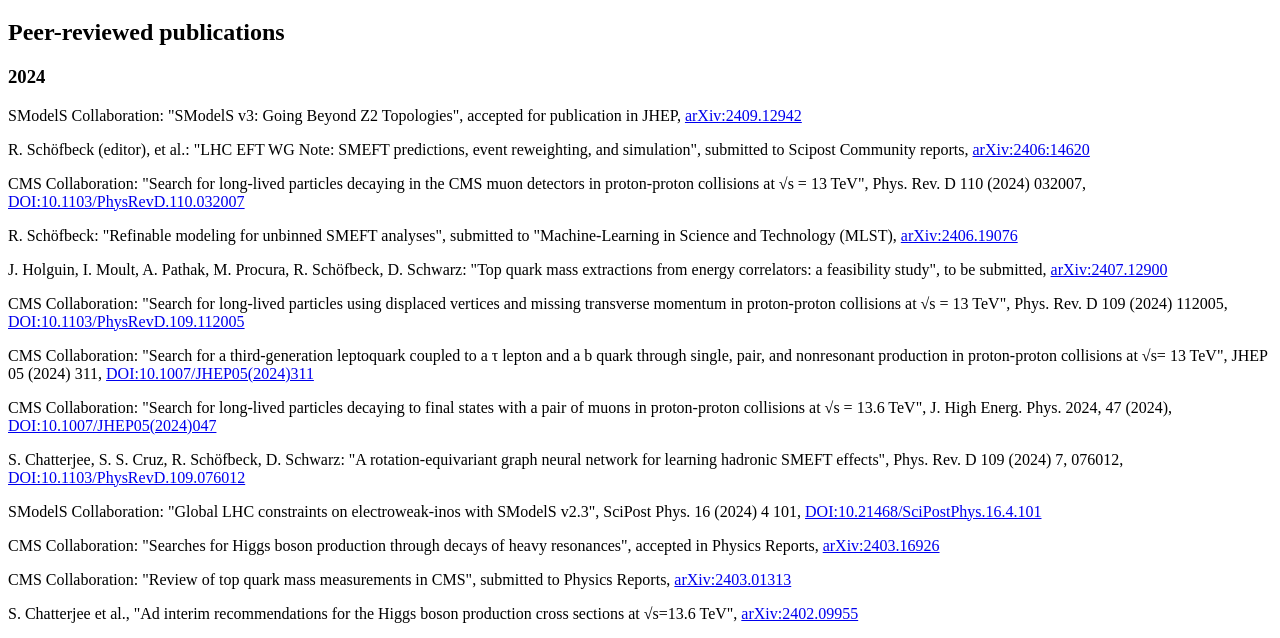
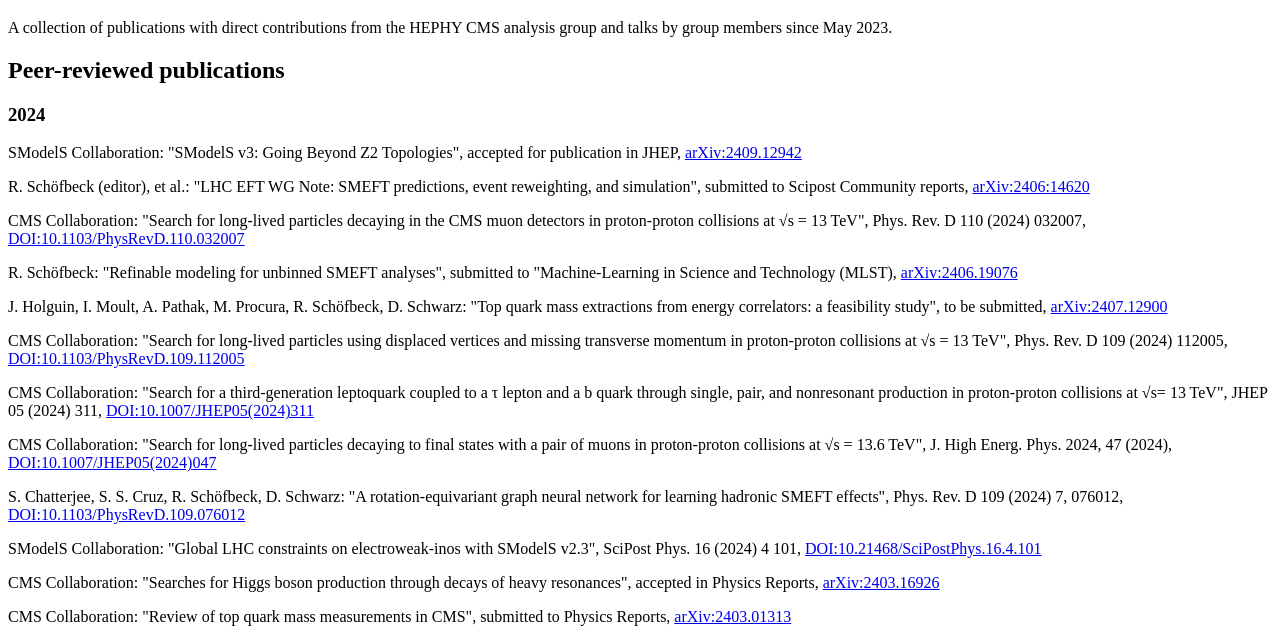
Before and after one commit to HephyAnalysisSW/HephyAnalysisSW.github.io, a plain HTML site: page index.html in a window 1280 px wide. Shown: the part 160-798 px from the top of the page. Drawn offline with nearby package versions, Linux system fonts and the light colour scheme.

Commit message:
added short description

```diff
--- a/index.html
+++ b/index.html
@@ -13,6 +13,8 @@
 
 
 <h1>HEPHY CMS Analysis Group</h1>
+A collection of publications with direct contributions from the HEPHY CMS analysis group and talks by group members since May 2023.
+
 <h2>Peer-reviewed publications</h2>
 <h3>2024</h3>
 <p>SModelS Collaboration: "SModelS v3: Going Beyond Z2 Topologies", accepted for publication in JHEP, <a href="https://arxiv.org/abs/2409.12942">arXiv:2409.12942</a></p>
```
